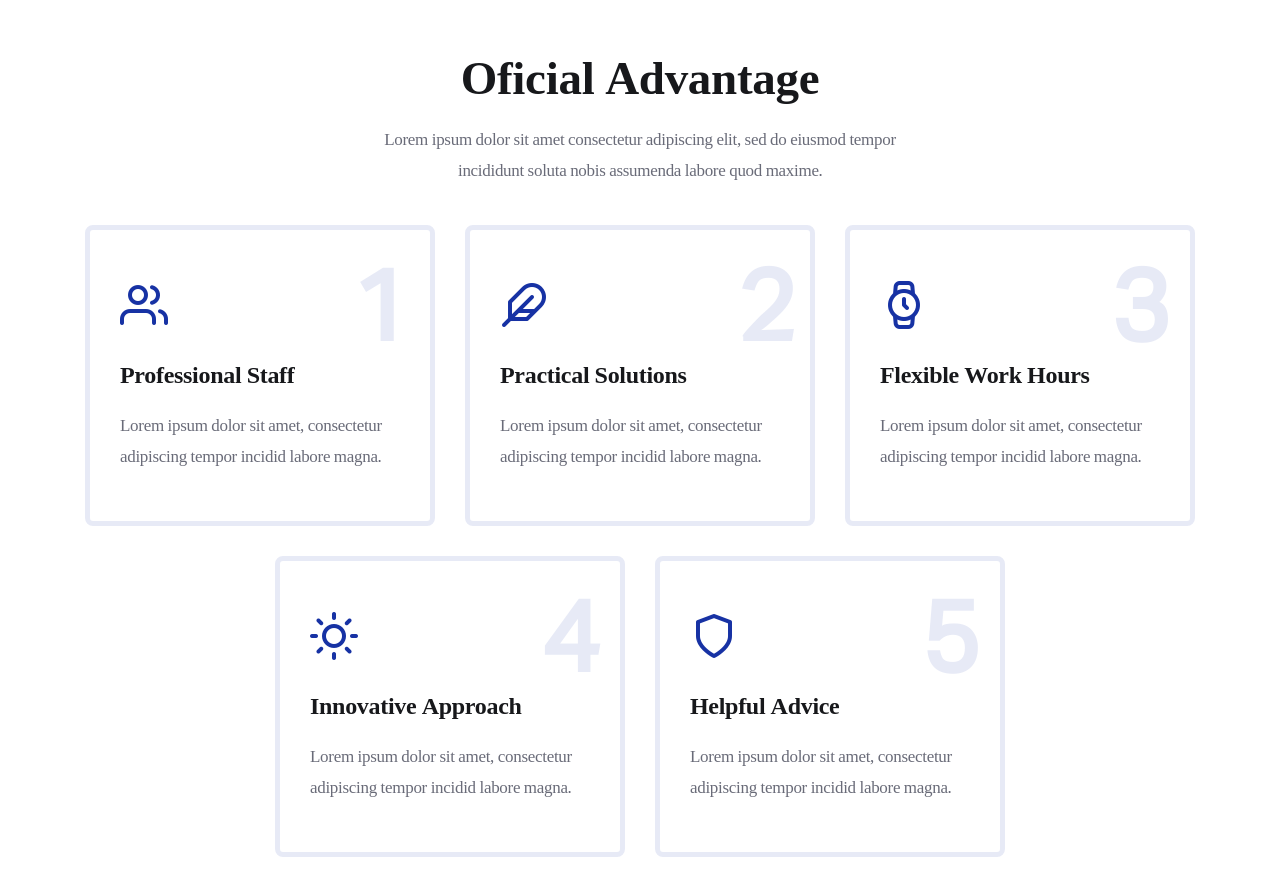
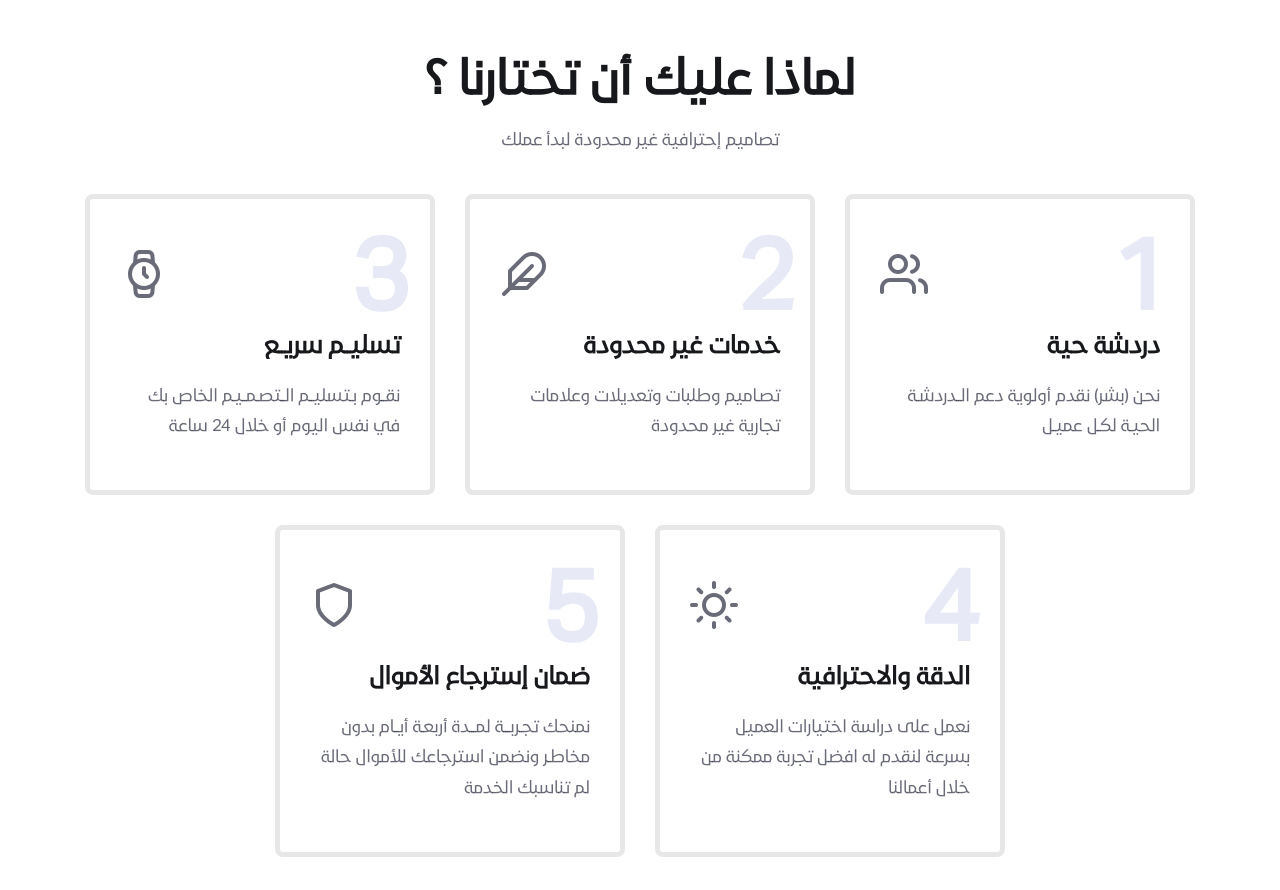
Before and after one commit to zakaria-houam/YellaStep, a plain HTML site: page index.html in a window 1280 px wide. Shown: the part 6580-7470 px from the top of the page. Drawn offline with nearby package versions, Linux system fonts and the light colour scheme; files whose address does not match are found by name.

Commit message:
advantages

```diff
--- a/assets/css/color.css
+++ b/assets/css/color.css
@@ -189,11 +189,11 @@ font-size: 95%;
 /*===== feature =====*/
 .dtr-feature-circle-icon .dtr-feature-img, .dtr-feature-square-icon .dtr-feature-img, .dtr-feature-circle-lg-icon .dtr-feature-img, .dtr-feature-square-lg-icon .dtr-feature-img { background-color: #fff; border-color: rgba(23,50,164,0.10); }
 /*===== testimonial =====*/
-.dtr-testimonial-icon::before { background-color: #ff5858; color: #fff; }
-.dtr-testimonial-user img { border-color: #ff5858; }
+.dtr-testimonial-icon::before { background-color: #f8c407; color: #fff; }
+.dtr-testimonial-user img { border-color: #f8c407; }
 /*===== servicebox =====*/
-.dtr-servicebox { border-color: rgba(23,50,164,0.10); }
-.dtr-servicebox:hover { background-color: rgba(23,50,164,0.05); }
+.dtr-servicebox { border-color: #e7e7e7; }
+.dtr-servicebox:hover { background-color: white; }
 .dtr-servicebox-number { color: rgba(23,50,164,0.10); }
 .dtr-servicebox:hover .dtr-servicebox-number { color: rgba(23,50,164,0.10); }
 /*===== blog items =====*/
--- a/assets/css/style.css
+++ b/assets/css/style.css
@@ -97,7 +97,9 @@
 .price2 .pricing-details-title:hover{
     color: black;
 }
-
+.dtr-servicebox h4 , .dtr-servicebox p{
+    text-align: right;
+}
 body { -webkit-font-smoothing: antialiased; --webkit-animation: fix 1s 1; overflow-x: hidden; }
 h1, h2, h3, h4, h5, h6 { margin-bottom: 20px; }
 a, a:hover { text-decoration: none; }
--- a/index.html
+++ b/index.html
@@ -631,11 +631,13 @@
                 <!--===== row 1 starts =====-->
                 <div class="row d-flex align-items-center">
 
-
+                   <!-- column 1 starts -->
+                   <div class="col-12 col-md-6"> <img src="assets/images/testimonial-graphics.png" alt="image"> </div>
+                   <!-- column 1 ends -->
 
                     <!-- column 2 starts -->
                     <div class="col-12 col-md-6">
-                        <h2 class="color-white text-center">People talk about us</h2>
+                        <h2 class="color-white text-center"> بعض من آراء العملاء</h2>
                         <div class="dtr-px-30 dtr-pt-20">
 
                             <!--===== testimonial slider starts =====-->
@@ -731,9 +733,7 @@
                         </div>
                     </div>
                     <!-- column 2 ends -->
-                    <!-- column 1 starts -->
-                    <div class="col-12 col-md-6"> <img src="assets/images/testimonial-graphics.png" alt="image"> </div>
-                    <!-- column 1 ends -->
+
                 </div>
                 <!--===== row 1 ends =====-->
 
@@ -749,59 +749,68 @@
 
                 <!-- heading starts -->
                 <div class="dtr-styled-heading text-center">
-                    <h2>Oficial Advantage</h2>
-                    <p>Lorem ipsum dolor sit amet consectetur adipiscing elit, sed do eiusmod tempor<br>
-                        incididunt soluta nobis assumenda labore quod maxime. </p>
+                    <h2>لماذا عليك أن تختارنا ؟</h2>
+                    <p>تصاميم إحترافية غير محدودة لبدأ عملك </p>
                 </div>
                 <!-- heading ends -->
 
                 <!--== row starts ==-->
                 <div class="row">
+                     <!-- box 3 starts -->
+                     <div class="col-12 col-sm-6 col-lg-4">
+                        <div class="dtr-servicebox"> <span class="dtr-servicebox-number">3</span> <span class="dtr-servicebox-img color-black"><i class="icon-watch"></i></span>
+                            <h4>تسليــم سريــع</h4>
+                            <p>نقــوم بـتسليــم الــتصـمــيـم
+                                الخاص بك في نفس اليوم
+                                أو خلال 24 ساعة</p>
+                        </div>
+                    </div>
+                    <!-- box 3 ends -->
 
-                    <!-- box 1 starts -->
+
+                    <!-- box 2 starts -->
                     <div class="col-12 col-sm-6 col-lg-4">
-                        <div class="dtr-servicebox"> <span class="dtr-servicebox-number">1</span> <span class="dtr-servicebox-img color-blue"><i class="icon-users1"></i></span>
-                            <h4>Professional Staff</h4>
-                            <p>Lorem ipsum dolor sit amet, consectetur adipiscing tempor incidid labore magna.</p>
+                        <div class="dtr-servicebox"> <span class="dtr-servicebox-number">2</span> <span class="dtr-servicebox-img color-black"><i class="icon-feather1"></i></span>
+                            <h4>خدمات غير محدودة</h4>
+                            <p>تصـاميم وطلبات وتعديلات
+                                وعلامات تجارية غير محدودة</p>
+                        </div>
+                    </div>
+                    <!-- box 2 ends -->
+                     <!-- box 1 starts -->
+                     <div class="col-12 col-sm-6 col-lg-4">
+                        <div class="dtr-servicebox"> <span class="dtr-servicebox-number">1</span> <span class="dtr-servicebox-img color-black"><i class="icon-users1"></i></span>
+                            <h4>دردشة حية</h4>
+                            <p>نحن (بشر) نقدم أولوية دعم
+                                الــدردشـة الحيـة لكـل عميـل</p>
                         </div>
                     </div>
                     <!-- box 1 ends -->
 
-                    <!-- box 2 starts -->
-                    <div class="col-12 col-sm-6 col-lg-4">
-                        <div class="dtr-servicebox"> <span class="dtr-servicebox-number">2</span> <span class="dtr-servicebox-img color-blue"><i class="icon-feather1"></i></span>
-                            <h4>Practical Solutions</h4>
-                            <p>Lorem ipsum dolor sit amet, consectetur adipiscing tempor incidid labore magna.</p>
-                        </div>
-                    </div>
-                    <!-- box 2 ends -->
-
-                    <!-- box 3 starts -->
-                    <div class="col-12 col-sm-6 col-lg-4">
-                        <div class="dtr-servicebox"> <span class="dtr-servicebox-number">3</span> <span class="dtr-servicebox-img color-blue"><i class="icon-watch"></i></span>
-                            <h4>Flexible Work Hours</h4>
-                            <p>Lorem ipsum dolor sit amet, consectetur adipiscing tempor incidid labore magna.</p>
-                        </div>
-                    </div>
-                    <!-- box 3 ends -->
 
                     <!-- box 4 starts -->
                     <div class="col-12 col-sm-6 col-lg-4 offset-lg-2">
-                        <div class="dtr-servicebox"> <span class="dtr-servicebox-number">4</span> <span class="dtr-servicebox-img color-blue"><i class="icon-sun2"></i></span>
-                            <h4>Innovative Approach</h4>
-                            <p>Lorem ipsum dolor sit amet, consectetur adipiscing tempor incidid labore magna.</p>
+                        <div class="dtr-servicebox"> <span class="dtr-servicebox-number">5</span> <span class="dtr-servicebox-img color-black"><i class="icon-shield"></i></span>
+
+
+                                <h4>ضمان إسترجاع الأموال</h4>
+                            <p>نمنحك تجـربـــة لمـــدة أربعـة أيــام
+                                بدون مخاطـر ونضمن استرجاعك
+                                للأموال حالة لم تناسبك الخدمة</p>
                         </div>
                     </div>
                     <!-- box 4 ends -->
-
                     <!-- box 5 starts -->
                     <div class="col-12 col-sm-6 col-lg-4">
-                        <div class="dtr-servicebox"> <span class="dtr-servicebox-number">5</span> <span class="dtr-servicebox-img color-blue"><i class="icon-shield"></i></span>
-                            <h4>Helpful Advice</h4>
-                            <p>Lorem ipsum dolor sit amet, consectetur adipiscing tempor incidid labore magna.</p>
+                        <div class="dtr-servicebox"> <span class="dtr-servicebox-number">4</span> <span class="dtr-servicebox-img color-black"><i class="icon-sun2"></i></span>
+                            <h4>الدقة والاحترافية</h4>
+                            <p>نعمل على دراسة اختيارات
+                                العميل بسرعة لنقدم له افضل
+                                تجربة ممكنة من خلال أعمالنا</p>
                         </div>
                     </div>
                     <!-- box 5 ends -->
+
 
                 </div>
                 <!--== row ends ==-->
```
